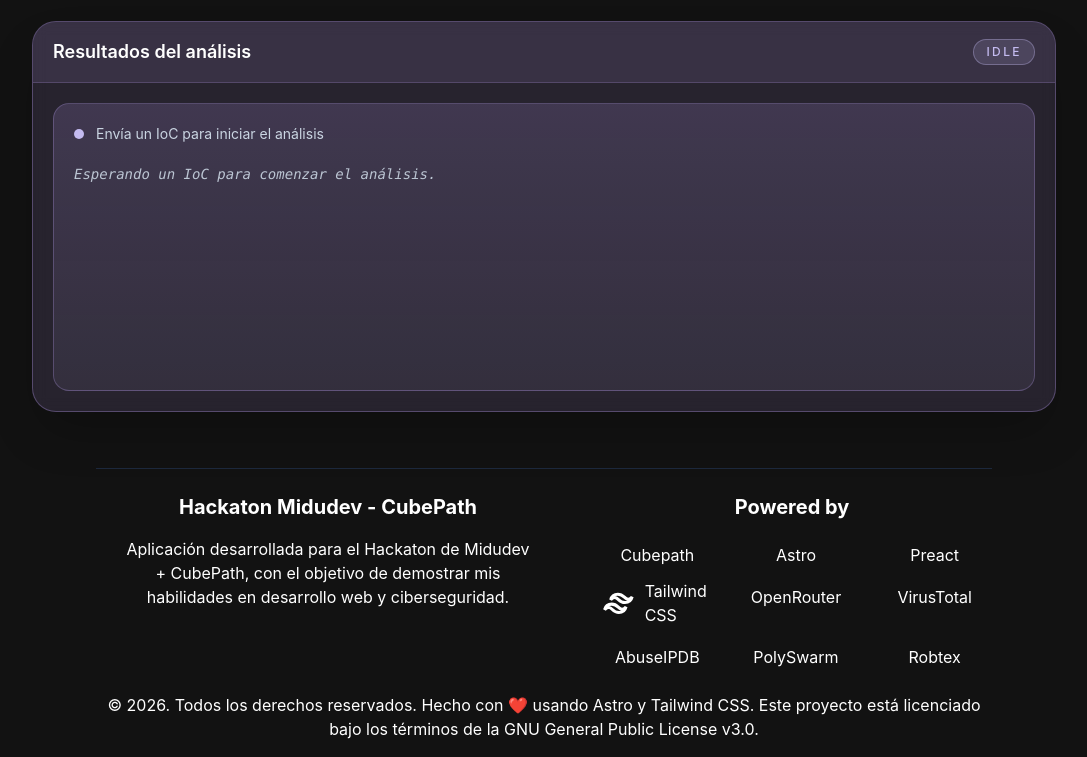
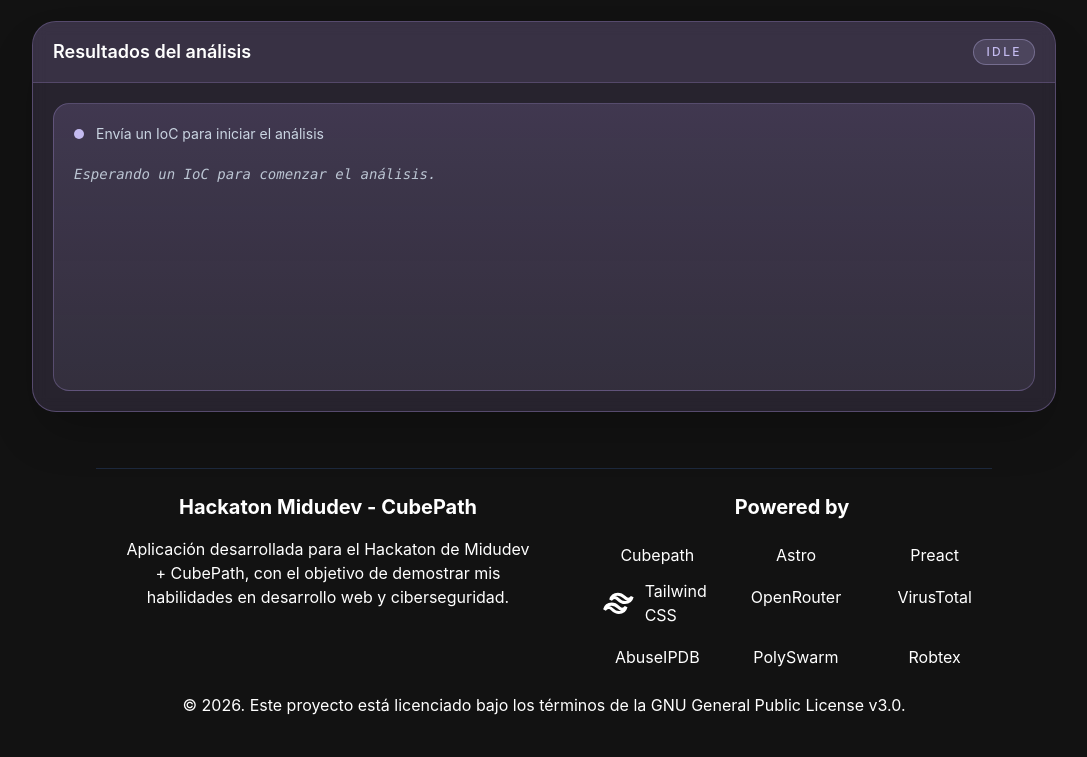
Before and after one commit to marcvspt/cyberthreat-ai, an Astro site: page / in a window 1280 px wide. Shown: the part 481-1238 px from the top of the page, without its empty margins (96-1183 px from the left). After the commit the page ends 1214 px from the top, so only its background shows below. Built offline with nearby package versions, Linux system fonts and the light colour scheme; Astro itself is replaced by a stand-in of ours.

Commit message:
Texto de licencia

```diff
--- a/src/components/Footer.astro
+++ b/src/components/Footer.astro
@@ -162,8 +162,7 @@ import LinkIcon from "@/assets/link.svg";
     </article>
 
     <div class="text-center">
-        © {currentYear}. Todos los derechos reservados. Hecho con ❤️ usando
-        Astro y Tailwind CSS. Este proyecto está licenciado bajo los términos de
+        © {currentYear}. Este proyecto está licenciado bajo los términos de
         la <a
             href="https://www.gnu.org/licenses/gpl-3.0.html"
             target="_blank"
```
